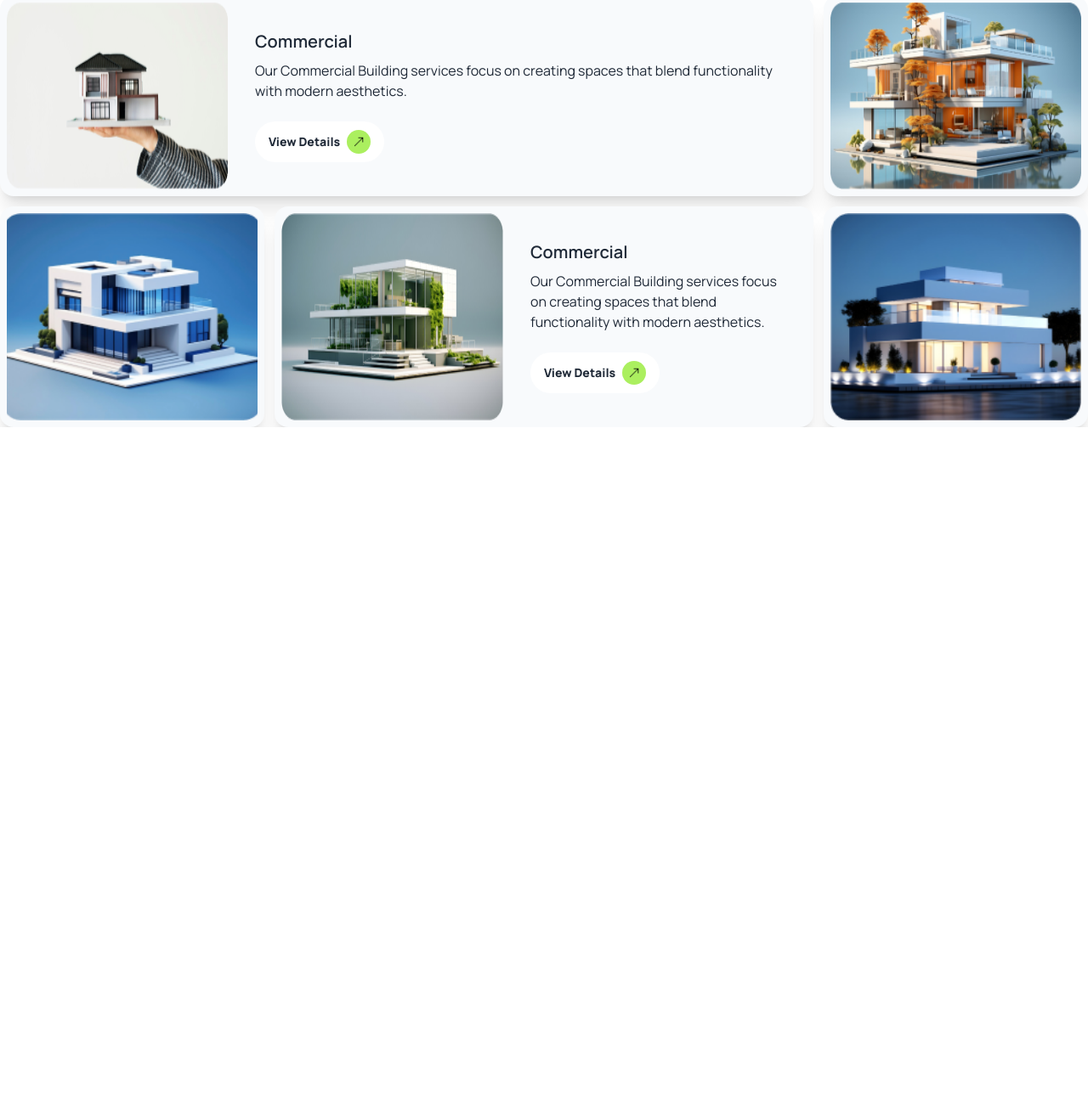
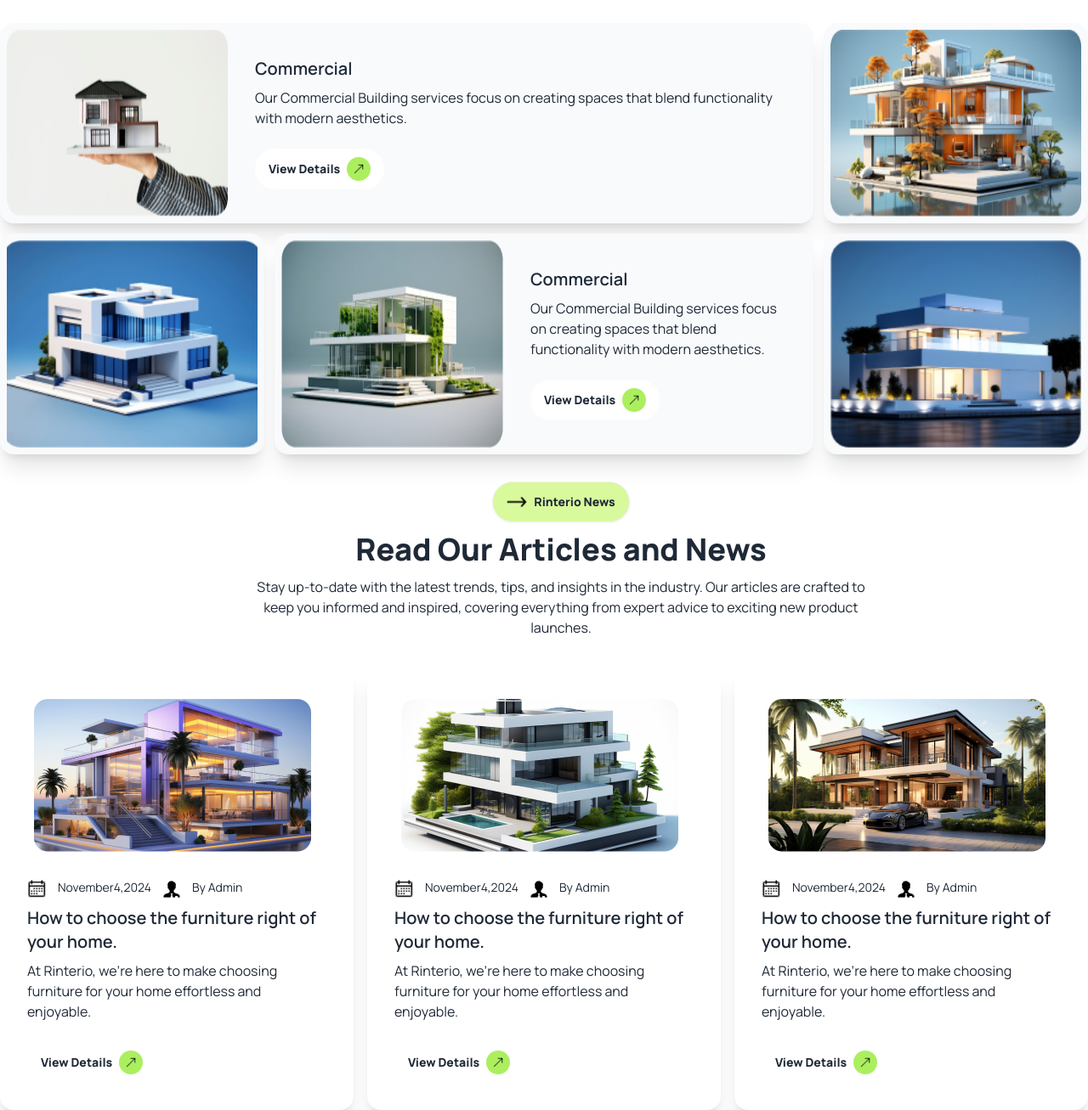
Before and after one commit to PeyalHasan/b10a3-assignment-3, a website: page index.html in a window 1280 px wide. Shown: the part 2250-3557 px from the top of the page at 85% size. Before the commit the page ends 2753 px from the top, so only its background shows below. Drawn offline with nearby package versions, Linux system fonts and the light colour scheme.

Commit message:
complite news and articles section

```diff
--- a/index.html
+++ b/index.html
@@ -223,7 +223,7 @@
               </div>
         </section>
         <!-- Section Latest Portfolio -->
-             <section class="mt-8">
+        <section class="mt-8 container mx-auto">
               <div class="lg:w-[60%] lg:max-h-max container mx-auto text-center ">
                 <a class="btn font-extrabold ml-10 bg-lime-200 rounded-3xl "> <span class="rounded-full "><img class="size-6 " src="./assets/right-arrow-50.png" alt=""></span>Explore our Latest works</a>
                 <div class="ml-10 mt-3">
@@ -231,9 +231,9 @@
                   <p>Our design philosophy centers around creating spaces that are not only visually appealing but also enhance everyday living.</p>
                 </div>
               </div>
-              <div class="grid grid-cols-1 md:grid-cols-4 lg:grid-cols-4 gap-3 ">
+              <div class="grid mt-8 grid-cols-1 md:grid-cols-4 lg:grid-cols-4 gap-3 ">
                 <!-- First Card -->
-                <div class="card p-2 bg-slate-50 border-1 card-side bg-base-100 shadow-xl flex flex-col md:flex-row lg:flex-row md:col-span-4 lg:col-span-3 ">
+                <div class="card p-2 bg-slate-50 border-1 card-side bg-base-100 shadow-xl flex flex-col md:flex-row lg:flex-row md:col-span-4 lg:col-span-3  ml-10 md:ml-0 lg:ml-0 ">
 
                     <img
                       src="./assets/img1.png"
@@ -248,20 +248,20 @@
                   </div>
                 </div>
                 <!-- Second Card -->
-                <div class="card border-1  p-2 bg-slate-50 border-1 card-side bg-base-100 shadow-xl md:col-span-2 lg:col-span-1">
+                <div class="card border-1  p-2 bg-slate-50 border-1 card-side bg-base-100 shadow-xl md:col-span-2 lg:col-span-1 ml-10 md:ml-0 lg:ml-0">
                     <img class="w-full"
                       src="./assets/img2.png"
                       alt="" />
                 </div>
                 <!-- Third Card -->
-                <div class="card border-1  p-2 bg-slate-50 border-1 card-side bg-base-100 shadow-xl md:col-span-2 lg:col-span-1  ">
+                <div class="card border-1  p-2 bg-slate-50 border-1 card-side bg-base-100 shadow-xl md:col-span-2 lg:col-span-1 ml-10 md:ml-0 lg:ml-0  ">
                      <img class="w-full object-cover"
                       src="./assets/img3.png"
                       alt="" />
 
                 </div>
                 <!-- Fourth Card -->
-                <div class="card p-2 bg-slate-50 border-1 card-side bg-base-100 shadow-xl flex flex-col md:flex-row lg:flex-row md:col-span-4 lg:col-span-2">
+                <div class="card p-2 bg-slate-50 border-1 card-side bg-base-100 shadow-xl flex flex-col md:flex-row lg:flex-row md:col-span-4 lg:col-span-2 ml-10 md:ml-0 lg:ml-0">
 
                   <img
                     src="./assets/img4.png"
@@ -277,16 +277,100 @@
               </div>
 
               <!-- Fifth Card -->
-              <div class="card border-1  p-2 bg-slate-50 border-1 card-side bg-base-100 shadow-xl md:col-span-2 lg:col-span-2 lg:hidden">
+              <div class="card border-1  p-2 bg-slate-50 border-1 card-side bg-base-100 shadow-xl md:col-span-2 lg:col-span-2 lg:hidden ml-10 md:ml-0 lg:ml-0">
                 <img class="w-full"
                   src="./assets/img5.png"
                   alt="" />
             </div>
                 <!-- Sixth Card -->
-                <div class="card border-1  p-2 bg-slate-50 border-1 card-side bg-base-100 shadow-xl md:col-span-2 lg:col-span-1">
+                <div class="card border-1  p-2 bg-slate-50 border-1 card-side bg-base-100 shadow-xl md:col-span-2 lg:col-span-1 ml-10 md:ml-0 lg:ml-0">
                     <img class="w-full"
                       src="./assets/img5.png"
                       alt="" />
+                </div>
+              </div>
+              </div>
+        </section>
+        <!-- Articles and News -->
+        <section class="container mx-auto mt-8">
+          <div class="lg:w-[60%] lg:max-h-max container mx-auto text-center ">
+            <a class="btn font-extrabold ml-10 bg-lime-200 rounded-3xl "> <span class="rounded-full "><img class="size-6 " src="./assets/right-arrow-50.png" alt=""></span>Rinterio News</a>
+            <div class="ml-10 mt-3">
+              <h3 class="text-4xl font-extrabold mb-3">Read Our Articles and News</h3>
+              <p>Stay up-to-date with the latest trends, tips, and insights in the industry. Our articles are crafted to keep you informed and inspired, covering everything from expert advice to exciting new product launches.</p>
+            </div>
+          </div>
+          <div class="ml-10 mt-8 md:ml-0 lg:ml-0  grid grid-cols-1 md:grid-cols-3 lg:grid-cols-3 gap-4">
+            <!-- First Card -->
+            <div class="card bg-base-100 w-full shadow-xl md:col-span-3 md:card-side  flex flex-col lg:flex-col  md:flex-row lg:col-span-1  ">
+              <div class="px-10 pt-10">
+                <img
+                  src="./assets/article1.png"
+                  alt=""
+                  class="rounded-xl" />
+              </div>
+              <div class="card-body items-start text-center">
+                <div class="flex gap-3 text-sm">
+                  <img class="size-6" src="./assets/calendar-16.png" alt="">
+                  <p>November4,2024</p>
+                  <img class="size-6" src="./assets/admin-30.png" alt="">
+                  <p>By Admin</p>
+                </div>
+                <h2 class="card-title text-start">How to choose the furniture right of your home.</h2>
+                <p class="text-start">At Rinterio, we're here to make choosing furniture for your home effortless and enjoyable. </p>
+                <div class="card-actions">
+                  <div class=" ">
+                    <a class="btn bg-white border-none shadow-none  font-extrabold  rounded-3xl mt-4">View Details <span class="rounded-full bg-main-color"><img class="size-7  p-2 " src="./assets/up-arrow-25.png" alt=""></span></a>
+                  </div>
+                </div>
+              </div>
+            </div>
+            <!-- Second Card -->
+            <div class="card flex flex-col lg:flex-col  md:flex-row bg-base-100 w-full shadow-xl md:col-span-3 lg:col-span-1  ">
+              <div class="px-10 pt-10">
+                <img
+                  src="./assets/article2.png"
+                  alt=""
+                  class="rounded-xl" />
+              </div>
+              <div class="card-body items-start text-center">
+                <div class="flex gap-3 text-sm">
+                  <img class="size-6" src="./assets/calendar-16.png" alt="">
+                  <p>November4,2024</p>
+                  <img class="size-6" src="./assets/admin-30.png" alt="">
+                  <p>By Admin</p>
+                </div>
+                <h2 class="card-title text-start">How to choose the furniture right of your home.</h2>
+                <p class="text-start">At Rinterio, we're here to make choosing furniture for your home effortless and enjoyable. </p>
+                <div class="card-actions">
+                  <div class=" ">
+                    <a class="btn bg-white border-none shadow-none  font-extrabold  rounded-3xl mt-4">View Details <span class="rounded-full bg-main-color"><img class="size-7  p-2 " src="./assets/up-arrow-25.png" alt=""></span></a>
+                  </div>
+                </div>
+              </div>
+            </div>
+            <!-- Third Card -->
+            <div class="card md:card-side bg-base-100 w-full shadow-xl flex flex-col lg:flex-col  md:flex-row lg:col-span-1  md:col-span-3">
+              <div class="px-10 pt-10">
+                <img
+                  src="./assets/article3.png"
+                  alt=""
+                  class="rounded-xl" />
+              </div>
+              <div class="card-body items-start text-center">
+                <div class="flex gap-3 text-sm">
+                  <img class="size-6" src="./assets/calendar-16.png" alt="">
+                  <p>November4,2024</p>
+                  <img class="size-6" src="./assets/admin-30.png" alt="">
+                  <p>By Admin</p>
+                </div>
+                <h2 class="card-title text-start">How to choose the furniture right of your home.</h2>
+                <p class="text-start">At Rinterio, we're here to make choosing furniture for your home effortless and enjoyable. </p>
+                <div class="card-actions">
+                  <div class=" ">
+                    <a class="btn bg-white border-none shadow-none  font-extrabold  rounded-3xl mt-4">View Details <span class="rounded-full bg-main-color"><img class="size-7  p-2 " src="./assets/up-arrow-25.png" alt=""></span></a>
+                  </div>
+                </div>
               </div>
             </div>
           </div>
```
Also changed, not shown: assets/admin-30.png (added), assets/calendar-16.png (added). Lines whose indentation alone changed are shown as unchanged.
